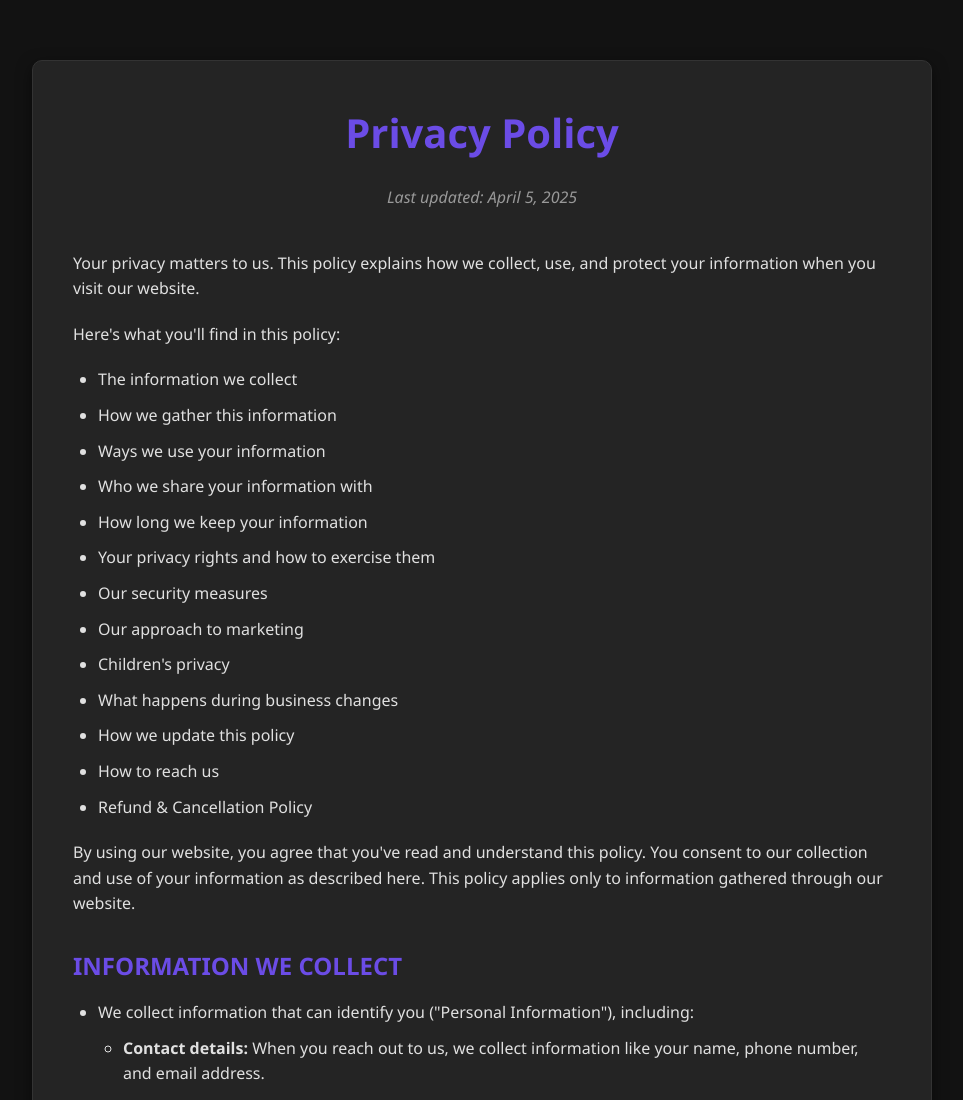
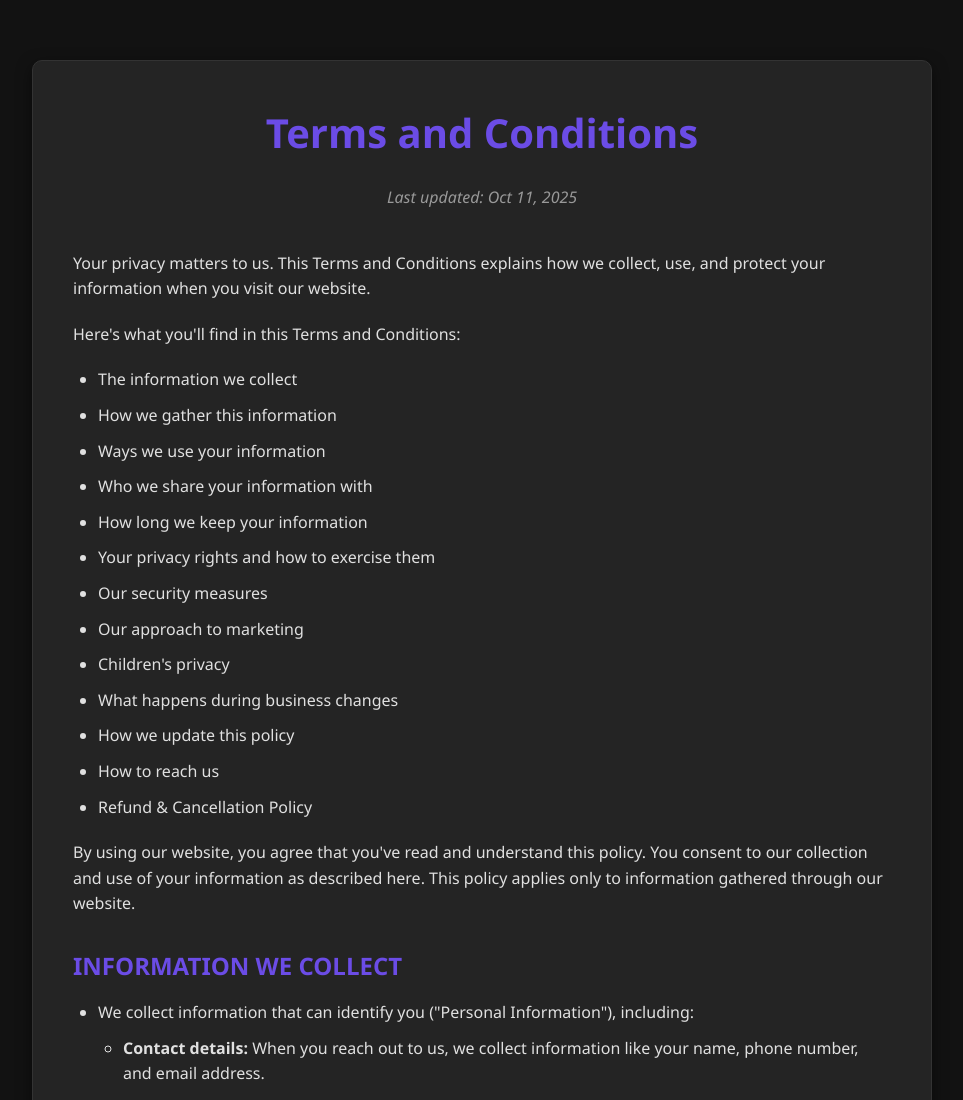
Before and after one commit to RICKTXG/Opensource_Techtorq, a plain HTML site: page privacy-policy.html in a window 1280 px wide. Shown: the top 1100 px of the page, without its empty margins (158-1121 px from the left). Drawn offline with Linux system fonts and the light colour scheme.

Commit message:
Update privacy-policy.html

```diff
--- a/privacy-policy.html
+++ b/privacy-policy.html
@@ -3,7 +3,7 @@
 <head>
     <meta charset="UTF-8">
     <meta name="viewport" content="width=device-width, initial-scale=1.0">
-    <title>Privacy Policy - TechTorq</title>
+    <title>Terms and Conditions - TechTorq</title>
     <link rel="icon" href="./img1.png" type="image/png">
     <style>
         /* Global Styles */
@@ -198,12 +198,12 @@
 <main>
     <div class="container">
         <div class="privacy-policy">
-            <h1>Privacy Policy</h1>
-            <p class="last-updated">Last updated: April 5, 2025</p>
+            <h1>Terms and Conditions</h1>
+            <p class="last-updated">Last updated: Oct 11, 2025</p>
 
-            <p>Your privacy matters to us. This policy explains how we collect, use, and protect your information when you visit our website.</p>
+            <p>Your privacy matters to us. This Terms and Conditions explains how we collect, use, and protect your information when you visit our website.</p>
 
-            <p>Here's what you'll find in this policy:</p>
+            <p>Here's what you'll find in this Terms and Conditions:</p>
             <ul>
                 <li>The information we collect</li>
                 <li>How we gather this information</li>
```
